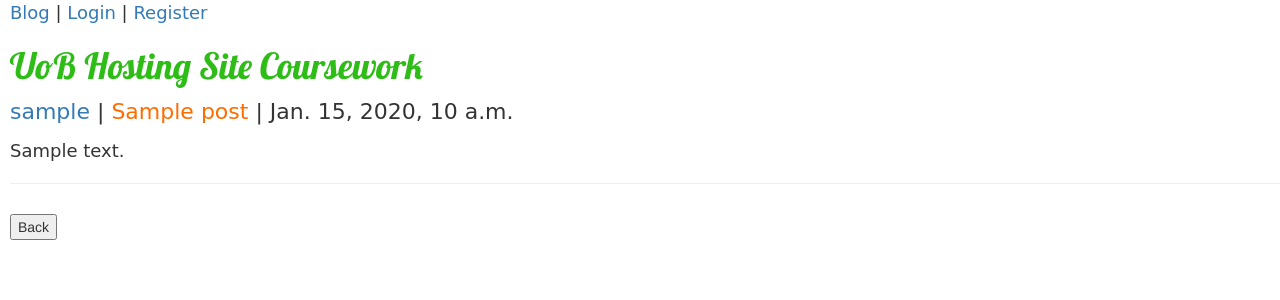
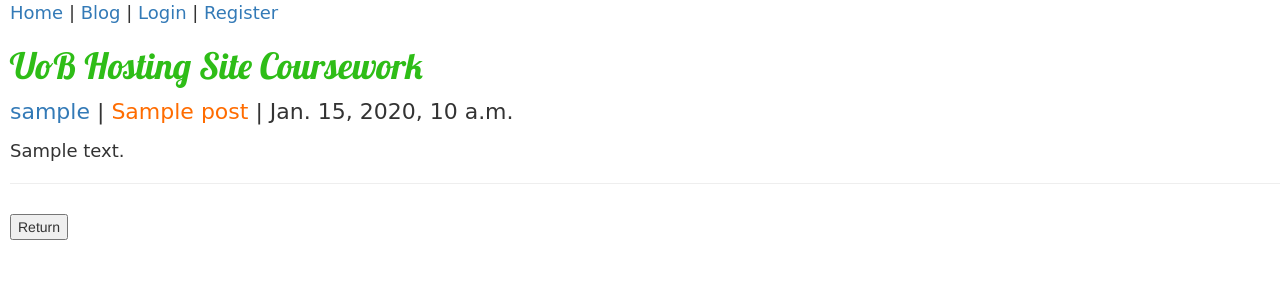
Before and after one commit to AXT940/CourseworkHostingSite, a Django app: page /blog/ in a window 1280 px wide. Shown: the top 300 px of the page. Run offline with Django 3.2, Linux system fonts and the light colour scheme; tables that the repository leaves empty hold one stand-in row (values such as "Sample post"); some libraries are stand-ins or nearby versions; some web fonts are replaced.

Commit message:
Created a pagination system for viewing blog posts with next and previous buttons on the index and user detail pages.

```diff
--- a/blog/static/css/blog.css
+++ b/blog/static/css/blog.css
@@ -68,3 +68,7 @@ tr {
     font-size: 20px;
     margin-top: : 5px;
 }
+
+.next_button {
+    color: #000;
+}
--- a/blog/templates/blog/blog_template.html
+++ b/blog/templates/blog/blog_template.html
@@ -13,13 +13,15 @@
     </head>
     <body>
         <div class="page_links">
-            <p><a href="{%url 'blog:post_index'%}">Blog</a>{%if user.is_authenticated%} | <a href="{% url 'coverTools:user_details' request.user.username %}">Your Account</a> | <a href="{% url 'logout' %}">Logout</a>{%else%} | <a href="{% url 'login' %}">Login</a> | <a href="{%url 'coverTools:register'%}">Register</a>{%endif%}</p>
+            <p><a href="{%url 'coverTools:homepage'%}">Home</a> | <a href="{%url 'blog:post_index'%}">Blog</a>{%if user.is_authenticated%} | <a href="{% url 'coverTools:user_details' request.user.username %}">Your Account</a> | <a href="{% url 'logout' %}">Logout</a>{%else%} | <a href="{% url 'login' %}">Login</a> | <a href="{%url 'coverTools:register'%}">Register</a>{%endif%}</p>
         </div>
         <h1><a href="{%url 'coverTools:homepage'%}" class="page_header">UoB Hosting Site Coursework</a></h1>
         {% block content%}
         {% endblock %}
-        {% if not pagename == 'Home'%}
-            <input type=button value="Back" class="back_link" onClick="javascript:history.go(-1);">
+        {% if not pagename == 'Home' and not pagename == 'Blog' and not pagename == request.user.username %}
+            <input type=button value="Return" class="back_link" onClick="javascript:history.go(-1);">
         {% endif %}
+        {% block post_index_buttons %}
+        {% endblock %}
     </body>
 </html>
--- a/blog/templates/blog/post_detail.html
+++ b/blog/templates/blog/post_detail.html
@@ -25,5 +25,4 @@
     <div class='post_content'>
         <br><p>{{ post.text }}</p><br>
     </div>
-    <input type=button value="Back" class="back_link" onClick="javascript:history.go(-1);">
 {%endblock%}
--- a/blog/templates/blog/post_index.html
+++ b/blog/templates/blog/post_index.html
@@ -8,9 +8,23 @@
             <div class='post_view'>
                 <p class='post_info'><a href="{% url 'coverTools:user_details' post.author %}">{{ post.author }}</a> | <a class="post_links" href="post/{{post.id}}/">{{ post.title }}</a> | {{ post.published_date }} </p>
                 <div class='post_content'>
-                    <p>{{ post.text }}</p>
+                    {{ post.text | linebreaks }}
                 </div>
             </div>
             <hr>
         {% endfor %}
 {% endblock %}
+{% block post_index_buttons %}
+    {% if pagename == 'Blog' %}
+        {% if posts.has_previous %}
+            <a class="next_button" href="?page={{ posts.previous_page_number }}"><button>Previous</button></a>
+            {% if not posts.has_next %}
+                <br><br>
+            {% endif %}
+        {% endif %}
+        {% if posts.has_next %}
+            <a class="next_button" href="?page={{ posts.next_page_number }}"><button type="button">Next</button></a><br><br>
+        {% endif %}
+    {% endif %}
+    <input type=button value="Return" class="back_link" onClick="javascript:history.go(-1);">
+{% endblock %}
--- a/blog/views.py
+++ b/blog/views.py
@@ -2,17 +2,21 @@ from django.shortcuts import render, get_object_or_404, redirect, reverse
 from django.utils import timezone
 from .forms import PostForm
 from django.http import HttpResponse
+from django.core.paginator import Paginator
 
 from .forms import DeletePostForm
 from .models import Post
 # Create your views here.
 
 def index(request):
-    posts = reversed(Post.objects.all().order_by('published_date'))
+    posts = Post.objects.all().order_by('-published_date')
+    pages = Paginator(posts, 10) #page of 10 posts each
+    page_number = request.GET.get('page')
+    objs_for_page = pages.get_page(page_number)
     if not posts:
         return HttpResponse("There is no posts do view for now.")
     else :
-        return render(request, 'blog/post_index.html', {'posts':posts, 'pagename':'Blog'})
+        return render(request, 'blog/post_index.html', {'posts':objs_for_page, 'pagename':'Blog', 'paginator':pages})
 
 def post_detail(request, pk):
     post = get_object_or_404(Post, pk=pk)
--- a/coverTools/views.py
+++ b/coverTools/views.py
@@ -1,6 +1,7 @@
 from django.shortcuts import render
 from django.http import HttpResponse, HttpResponseRedirect
 from django.urls import reverse_lazy
+from django.core.paginator import Paginator
 
 from django.contrib.auth import login, authenticate
 from django.shortcuts import render, redirect
@@ -34,11 +35,14 @@ def user_details(request, username):
     user_name = username
     user = User.objects.get(username=user_name)
     posts = Post.objects.all().filter(author=user).order_by('published_date')
+    pages = Paginator(posts, 10) #page of 10 posts each
+    page_number = request.GET.get('page')
+    objs_for_page = pages.get_page(page_number)
     if len(posts) == 0:
         last_post = 'No posts created.'
     else:
         last_post = posts[0].published_date
-    return render(request, 'coverTools/user_details.html', {'pagename':username, 'posts':posts, 'last_post_date':last_post, 'num_posts':len(posts), 'date_joined':user.date_joined.date()})
+    return render(request, 'coverTools/user_details.html', {'pagename':username, 'posts':objs_for_page, 'last_post_date':last_post, 'num_posts':len(posts), 'date_joined':user.date_joined.date(), 'paginator':pages,})
 
 def delete_user(request, username):
     form = DeleteForm()
```
Also changed, not shown: coverTools/templates/coverTools/user_details.html (+12 -0 lines).
